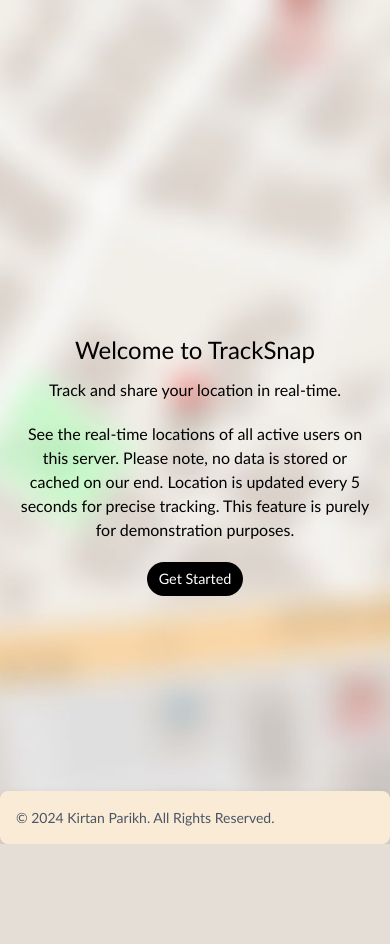
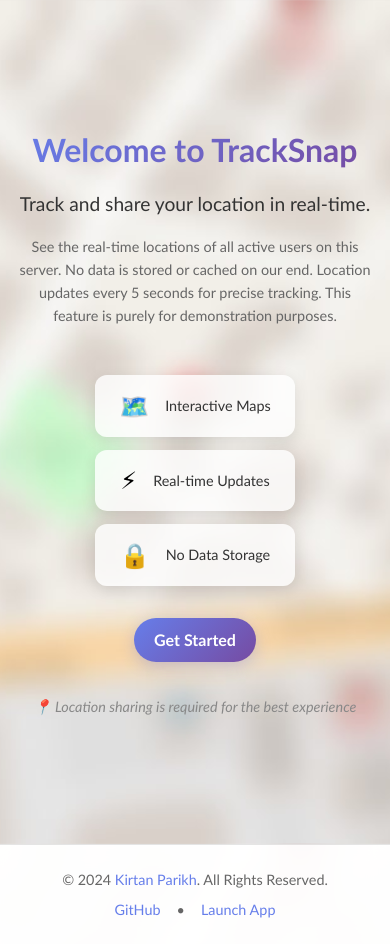
Before and after one commit to Kirtan134/TrackSnap, a Node server app: page / in a window 390 px wide. Before the commit the page ends 844 px from the top, so only its background shows below. Run offline with Node 20, Linux system fonts and the light colour scheme; style sheets or scripts are compiled from the project's sources.

Commit message:
Enhance TrackSnap with professional portfolio improvements
Co-authored-by: Kirtan134 <119340062+Kirtan134@users.noreply.github.com>

```diff
--- a/app.js
+++ b/app.js
@@ -5,44 +5,119 @@ const path = require("path");
 
 const app = express();
 const server = http.createServer(app);
-const io = socket(server);
+const io = socket(server, {
+  cors: {
+    origin: "*",
+    methods: ["GET", "POST"]
+  }
+});
 
 // Setup Express
 app.set("view engine", "ejs");
 app.use(express.static(path.join(__dirname, "public")));
 
-// Store connected users
+// Add basic security headers
+app.use((req, res, next) => {
+  res.setHeader('X-Content-Type-Options', 'nosniff');
+  res.setHeader('X-Frame-Options', 'DENY');
+  res.setHeader('X-XSS-Protection', '1; mode=block');
+  next();
+});
+
+// Store connected users with additional metadata
 let connectedUsers = {};
+let userCount = 0;
+
+// Helper function to sanitize user input
+function sanitizeInput(input) {
+  if (typeof input !== 'string') return '';
+  return input.replace(/[<>]/g, '').substring(0, 50);
+}
 
 io.on("connection", (socket) => {
+  userCount++;
+  console.log(`User connected: ${socket.id} (Total users: ${userCount})`);
+
   // Update user count when someone connects
-  io.emit("userCountUpdate", Object.keys(connectedUsers).length + 1);
+  io.emit("userCountUpdate", userCount);
 
-  // Handle location updates
+  // Handle location updates with validation
   socket.on("sendLocation", (data) => {
-    // Save user location
-    connectedUsers[socket.id] = { id: socket.id, ...data };
+    try {
+      const { latitude, longitude, accuracy = 100, myname } = data;
 
-    // Send location to all users
-    io.emit("receiveLocation", { id: socket.id, ...data });
+      // Validate location data
+      if (typeof latitude !== 'number' || typeof longitude !== 'number' ||
+          latitude < -90 || latitude > 90 || longitude < -180 || longitude > 180) {
+        socket.emit("error", "Invalid location data");
+        return;
+      }
 
-    // Send existing users to new user
-    for (const user of Object.values(connectedUsers)) {
-      if (user.id !== socket.id) {
-        socket.emit("receiveLocation", user);
-      }
+      // Sanitize and validate user name
+      const sanitizedName = sanitizeInput(myname) || "Anonymous User";
+
+      // Save user location with timestamp
+      connectedUsers[socket.id] = {
+        id: socket.id,
+        latitude,
+        longitude,
+        accuracy: Math.min(accuracy, 10000), // Cap accuracy at 10km
+        name: sanitizedName,
+        lastUpdate: Date.now()
+      };
+
+      // Send location to all users
+      io.emit("receiveLocation", connectedUsers[socket.id]);
+
+      // Send existing users to new user
+      Object.values(connectedUsers).forEach(user => {
+        if (user.id !== socket.id) {
+          socket.emit("receiveLocation", user);
+        }
+      });
+    } catch (error) {
+      console.error("Error processing location data:", error);
+      socket.emit("error", "Failed to process location data");
     }
   });
 
   // Handle user disconnect
   socket.on("disconnect", () => {
+    userCount--;
+    console.log(`User disconnected: ${socket.id} (Total users: ${userCount})`);
+
     delete connectedUsers[socket.id];
-    io.emit("userCountUpdate", Object.keys(connectedUsers).length);
+    io.emit("userCountUpdate", userCount);
     io.emit("user-disconnected", socket.id);
+  });
+
+  // Handle connection errors
+  socket.on("error", (error) => {
+    console.error("Socket error:", error);
   });
 });
 
+// Routes
 app.get("/", (req, res) => res.render("landing"));
 app.get("/app", (req, res) => res.render("index"));
 
-server.listen(process.env.PORT || 3000);
+// Health check endpoint
+app.get("/health", (req, res) => {
+  res.json({
+    status: "ok",
+    timestamp: new Date().toISOString(),
+    users: userCount
+  });
+});
+
+// 404 handler
+app.use((req, res) => {
+  res.status(404).render("landing");
+});
+
+// Start server
+const PORT = process.env.PORT || 3000;
+server.listen(PORT, () => {
+  console.log(`TrackSnap server running on port ${PORT}`);
+  console.log(`Environment: ${process.env.NODE_ENV || 'development'}`);
+});
--- a/public/css/style.css
+++ b/public/css/style.css
@@ -23,29 +23,112 @@ html,body{
     display: flex;
     flex-direction: column;
     align-items: center;
-    justify-content: top;
-    margin-top: 20vh;
-    height: 100vh;
+    justify-content: center;
+    min-height: 100vh;
+    padding: 2rem;
+    text-align: center;
 }
+
+.hero-content {
+    max-width: 800px;
+    margin: 0 auto;
+}
+
 .landing-container h1 {
-    font-size: 3em;
-    margin-bottom: 20px;
+    font-size: 3.5em;
+    margin-bottom: 2rem;
+    font-weight: 700;
+    background: linear-gradient(135deg, #667eea 0%, #764ba2 100%);
+    -webkit-background-clip: text;
+    -webkit-text-fill-color: transparent;
+    background-clip: text;
 }
-.landing-container p {
-    font-size: 1.5em;
-    margin-bottom: 40px;
-    text-align: center;
-    max-width: 600px;
+
+.description {
+    margin-bottom: 3rem;
 }
+
+.main-description {
+    font-size: 1.8em;
+    margin-bottom: 1rem;
+    font-weight: 500;
+    color: #333;
+}
+
+.sub-description {
+    font-size: 1.1em;
+    color: #666;
+    line-height: 1.6;
+    max-width: 700px;
+    margin: 0 auto 2rem;
+}
+
+.features {
+    display: flex;
+    justify-content: center;
+    gap: 2rem;
+    margin-bottom: 3rem;
+    flex-wrap: wrap;
+}
+
+.feature {
+    display: flex;
+    flex-direction: column;
+    align-items: center;
+    gap: 0.5rem;
+    padding: 1rem;
+    background: rgba(255, 255, 255, 0.8);
+    border-radius: 12px;
+    box-shadow: 0 4px 15px rgba(0, 0, 0, 0.1);
+    min-width: 120px;
+    transition: transform 0.3s ease, box-shadow 0.3s ease;
+}
+
+.feature:hover {
+    transform: translateY(-5px);
+    box-shadow: 0 8px 25px rgba(0, 0, 0, 0.15);
+}
+
+.feature-icon {
+    font-size: 2rem;
+    margin-bottom: 0.5rem;
+}
+
+.feature span:last-child {
+    font-weight: 500;
+    color: #333;
+    font-size: 0.9em;
+}
+
 .landing-container .btn {
-    padding: 10px 20px;
-    font-size: 1.2em;
-    background-color: black;
+    padding: 15px 30px;
+    font-size: 1.3em;
+    background: linear-gradient(135deg, #667eea 0%, #764ba2 100%);
     color: #fff;
     border: none;
-    border-radius: 100px;
+    border-radius: 50px;
     text-decoration: none;
     cursor: pointer;
+    display: inline-block;
+    transition: all 0.3s ease;
+    box-shadow: 0 4px 15px rgba(102, 126, 234, 0.3);
+    font-weight: 600;
+    margin-bottom: 1rem;
+}
+
+.landing-container .btn:hover {
+    transform: translateY(-2px);
+    box-shadow: 0 8px 25px rgba(102, 126, 234, 0.4);
+}
+
+.privacy-note {
+    color: #888;
+    font-style: italic;
+    margin-top: 1rem;
+}
+
+.privacy-note small {
+    font-size: 0.9em;
 }
 
 body {
@@ -74,111 +157,78 @@ body {
     animation: slide-up 1s ease-out;
 }
 
+/* Mobile responsive design */
 @media (max-width: 768px) {
   .landing-container {
-    margin-top: 10vh;
-    padding: 0 20px;
+    padding: 1rem;
   }
+
   .landing-container h1 {
-    font-size: 2em;
-    margin-bottom: 15px;
+    font-size: 2.5em;
+    margin-bottom: 1.5rem;
   }
-  .landing-container p {
-    font-size: 1.2em;
-    margin-bottom: 30px;
+
+  .main-description {
+    font-size: 1.4em;
   }
+
+  .sub-description {
+    font-size: 1em;
+  }
+
+  .features {
+    gap: 1rem;
+    margin-bottom: 2rem;
+  }
+
+  .feature {
+    min-width: 100px;
+    padding: 0.8rem;
+  }
+
   .landing-container .btn {
-    padding: 8px 16px;
-    font-size: 1em;
+    padding: 12px 24px;
+    font-size: 1.1em;
   }
 }
 
 @media (max-width: 480px) {
   .landing-container h1 {
-    font-size: 1.5em;
-    margin-bottom: 10px;
+    font-size: 2em;
+    margin-bottom: 1rem;
   }
-  .landing-container p {
-    font-size: 1em;
-    margin-bottom: 20px;
+
+  .main-description {
+    font-size: 1.2em;
   }
-  .landing-container .btn {
-    padding: 6px 12px;
+
+  .sub-description {
     font-size: 0.9em;
   }
-}
 
-@media (max-width: 768px) {
-  .landing-container {
-    margin-top: 10vh;
-    padding: 0 20px;
+  .features {
+    flex-direction: column;
+    align-items: center;
+    gap: 0.8rem;
   }
-  .landing-container h1 {
-    font-size: 2.5em; /* Increased font size */
-    margin-bottom: 15px;
+
+  .feature {
+    flex-direction: row;
+    justify-content: center;
+    min-width: auto;
+    width: 100%;
+    max-width: 200px;
   }
-  .landing-container p {
-    font-size: 1.5em; /* Increased font size */
-    margin-bottom: 30px;
+
+  .feature-icon {
+    font-size: 1.5rem;
+    margin-bottom: 0;
+    margin-right: 0.5rem;
   }
+
   .landing-container .btn {
-    padding: 8px 16px;
-    font-size: 1.2em; /* Increased font size */
-  }
-}
-
-@media (max-width: 480px) {
-  .landing-container h1 {
-    font-size: 2em; /* Increased font size */
-    margin-bottom: 10px;
-  }
-  .landing-container p {
-    font-size: 1.2em; /* Increased font size */
-    margin-bottom: 20px;
-  }
-  .landing-container .btn {
-    padding: 6px 12px;
-    font-size: 1em; /* Increased font size */
-  }
-}
-
-@media (max-width: 768px) {
-  .landing-container {
-    margin-top: 10vh;
-    padding: 0 20px;
-    justify-content: center; /* Add this line */
-    text-align: center; /* Add this line */
-  }
-  .landing-container h1 {
-    font-size: 2em;
-    margin-bottom: 15px;
-  }
-  .landing-container p {
-    font-size: 1.2em;
-    margin-bottom: 30px;
-  }
-  .landing-container .btn {
-    padding: 8px 16px;
+    padding: 10px 20px;
     font-size: 1em;
-  }
-}
-
-@media (max-width: 480px) {
-  .landing-container {
-    justify-content: center; /* Add this line */
-    text-align: center; /* Add this line */
-  }
-  .landing-container h1 {
-    font-size: 1.5em;
-    margin-bottom: 10px;
-  }
-  .landing-container p {
-    font-size: 1em;
-    margin-bottom: 20px;
-  }
-  .landing-container .btn {
-    padding: 6px 12px;
-    font-size: 0.9em;
   }
 }
 
@@ -190,14 +240,13 @@ body {
 }
 
 .footer {
-  background-color: antiquewhite;
-  border-radius: 0.5rem;
-  box-shadow: 0 0.25rem 0.75rem rgba(0, 0, 0, 0.1);
-  padding: 1rem;
-  color: #4b5563; /* gray-500 */
-  position: fixed;
-  bottom: 0;
-  width: 100%;
+  background: rgba(255, 255, 255, 0.95);
+  backdrop-filter: blur(10px);
+  border-top: 1px solid rgba(0, 0, 0, 0.1);
+  padding: 1.5rem;
+  color: #666;
+  position: relative;
+  margin-top: auto;
 }
 
 .footer-container {
@@ -207,37 +256,36 @@ body {
   flex-wrap: wrap;
   align-items: center;
   justify-content: space-between;
+  gap: 1rem;
 }
 
 .footer span {
-  font-size: 0.875rem; /* text-sm */
-  text-align: center;
+  font-size: 0.9rem;
+}
+
+.footer-links {
+  display: flex;
+  align-items: center;
+  gap: 1rem;
+  font-size: 0.9rem;
 }
 
 .footer-link {
-  color: #4b5563; /* gray-500 */
+  color: #667eea;
   text-decoration: none;
-  transition: color 0.3s;
+  transition: color 0.3s ease;
+  font-weight: 500;
 }
 
 .footer-link:hover {
+  color: #764ba2;
   text-decoration: underline;
 }
 
-.footer-list {
-  display: flex;
-  flex-wrap: wrap;
-  margin-top: 0.75rem; /* mt-3 */
-  list-style: none;
-  padding: 0;
+@media (max-width: 768px) {
+  .footer-container {
+    flex-direction: column;
+    text-align: center;
+    gap: 0.5rem;
+  }
 }
-
-.footer-list li {
-  margin-right: 1rem; /* me-4 */
-  font-size: 0.875rem; /* text-sm */
-  font-weight: 500; /* font-medium */
-}
-
-.footer-list li:last-child {
-  margin-right: 0;
-}
--- a/views/landing.ejs
+++ b/views/landing.ejs
@@ -3,27 +3,50 @@
 <head>
     <meta charset="UTF-8">
     <meta name="viewport" content="width=device-width, initial-scale=1.0">
-    <title>TrackSnap</title>
+    <title>TrackSnap - Real-time Location Sharing</title>
+    <meta name="description" content="Track and share your location in real-time with TrackSnap. See live locations of users on an interactive map.">
+    <link rel="icon" type="image/svg+xml" href="/images/favicon.svg">
     <link rel="icon" type="image/x-icon" href="/images/favicon.ico">
     <link rel="stylesheet" href="/css/style.css">
 </head>
 <body>
-    <div class="landing-container">
-        <h1>Welcome to TrackSnap</h1>
-        <div>
-            <p>Track and share your location in real-time.</p>
-            <p>See the real-time locations of all active users on this server. Please note, no data is stored or cached on our end. Location is updated every 5 seconds for precise tracking. This feature is purely for demonstration purposes.</p>
+    <div class="landing-container animate-fade-in">
+        <div class="hero-content">
+            <h1 class="animate-slide-up">Welcome to TrackSnap</h1>
+            <div class="description animate-slide-up">
+                <p class="main-description">Track and share your location in real-time.</p>
+                <p class="sub-description">See the real-time locations of all active users on this server. No data is stored or cached on our end. Location updates every 5 seconds for precise tracking. This feature is purely for demonstration purposes.</p>
+            </div>
+            <div class="features animate-slide-up">
+                <div class="feature">
+                    <span class="feature-icon">🗺️</span>
+                    <span>Interactive Maps</span>
+                </div>
+                <div class="feature">
+                    <span class="feature-icon">⚡</span>
+                    <span>Real-time Updates</span>
+                </div>
+                <div class="feature">
+                    <span class="feature-icon">🔒</span>
+                    <span>No Data Storage</span>
+                </div>
+            </div>
+            <a href="/app" class="btn animate-slide-up">Get Started</a>
+            <p class="privacy-note">
+                <small>📍 Location sharing is required for the best experience</small>
+            </p>
         </div>
-        <a href="/app" class="btn">Get Started</a>
     </div>
+
+    <footer class="footer">
+        <div class="footer-container">
+            <span>© 2024 <a href="https://github.com/Kirtan134" class="footer-link" target="_blank" rel="noopener">Kirtan Parikh</a>. All Rights Reserved.</span>
+            <div class="footer-links">
+                <a href="https://github.com/Kirtan134/TrackSnap" class="footer-link" target="_blank" rel="noopener">GitHub</a>
+                <span>•</span>
+                <a href="/app" class="footer-link">Launch App</a>
+            </div>
+        </div>
+    </footer>
 </body>
-
-
-<footer class="footer">
-    <div class="footer-container">
-        <span>© 2024 <a href="https://flowbite.com/" class="footer-link">Kirtan Parikh</a>. All Rights Reserved.</span>
-    </div>
-</footer>
-
-
 </html>
```
Also changed, not shown: package.json (+7 -5 lines), public/js/script.js (+143 -9 lines), views/index.ejs (+67 -11 lines), README.md, public/images/favicon.svg (added), 1 other file.
